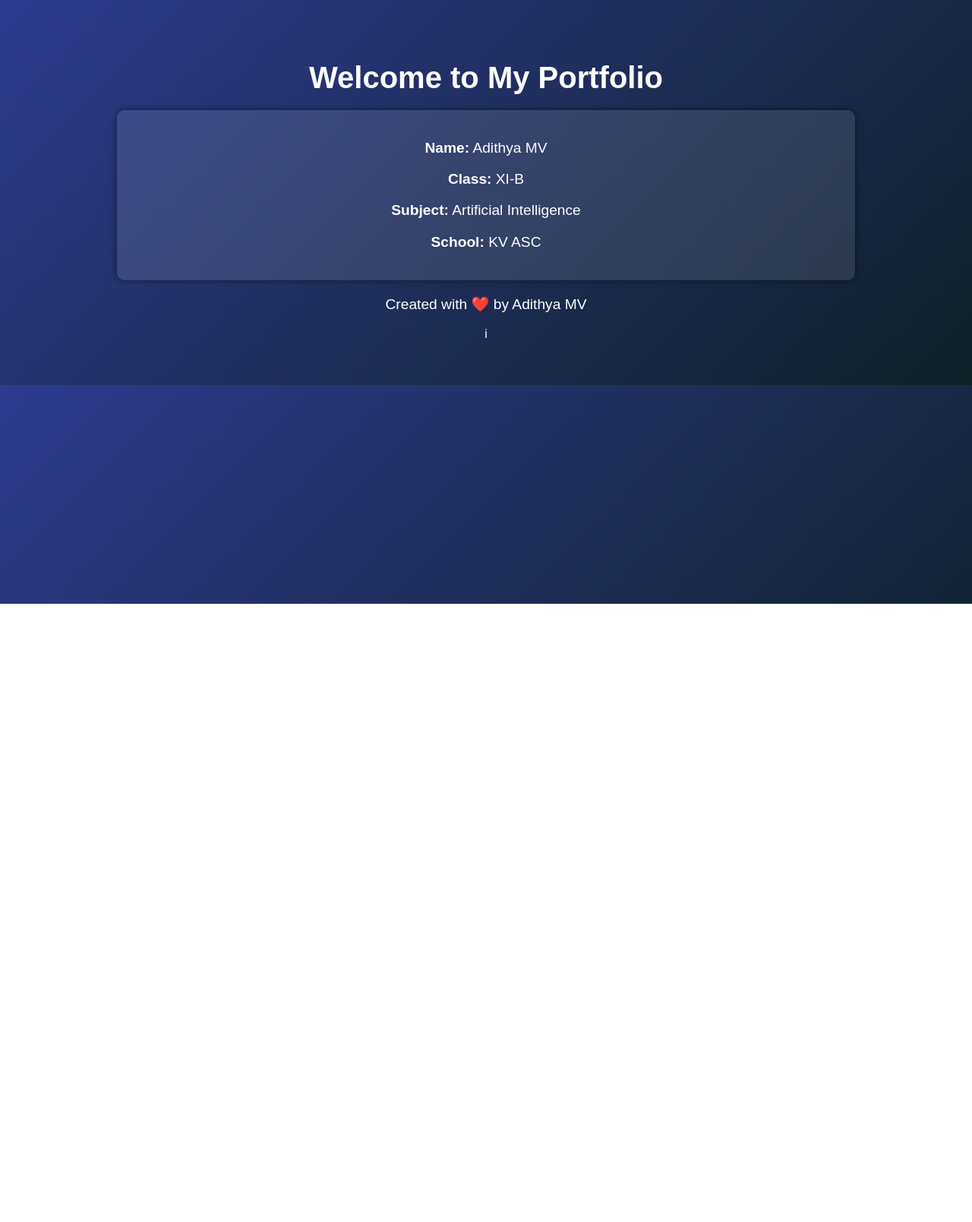
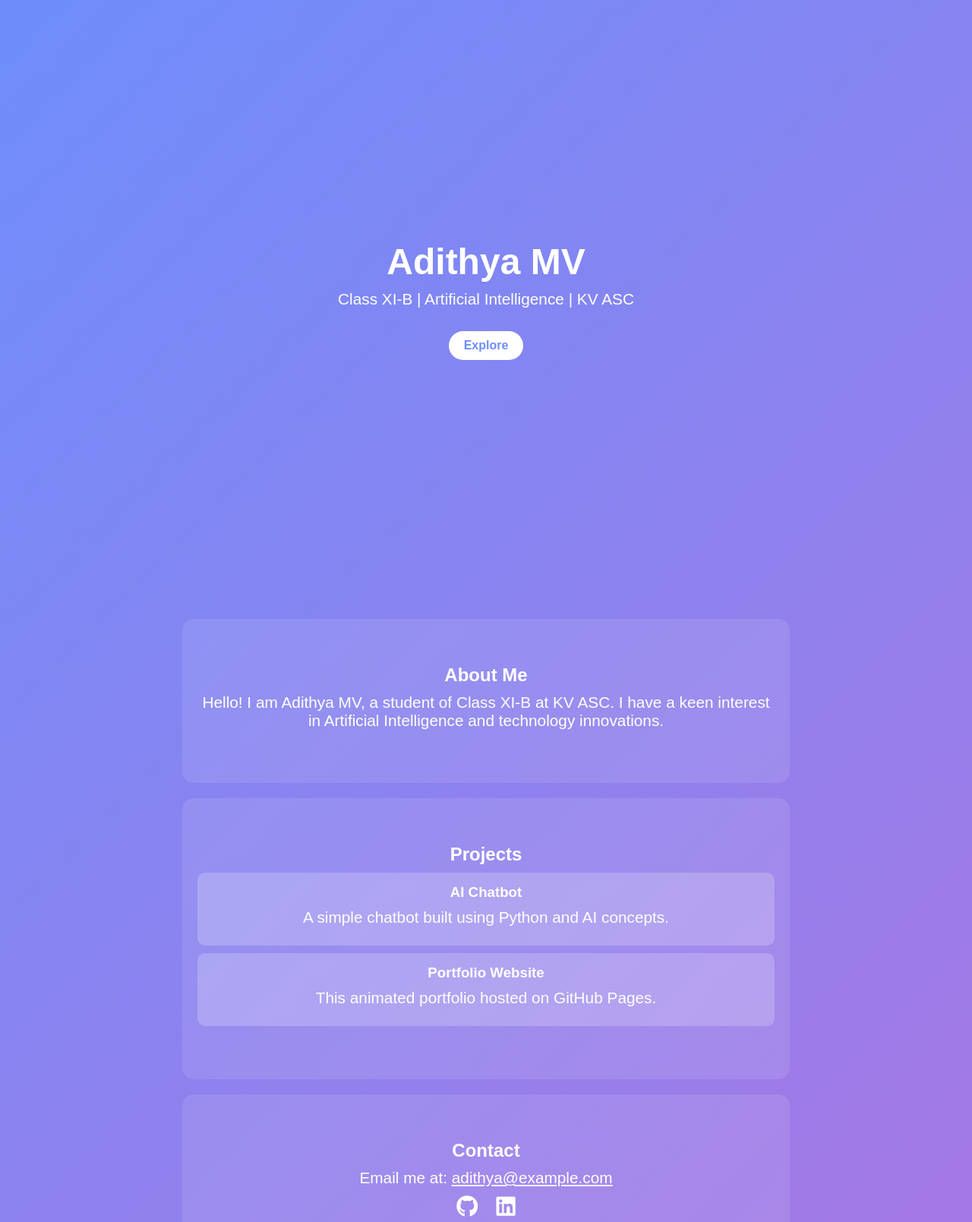
Before and after one commit to adithyamv1968-coder/yourusername.github.io, a plain HTML site: page index.html in a window 1280 px wide. Shown: the part 5-1614 px from the top of the page at 76% size. Before the commit the page ends 800 px from the top, so only its background shows below. Drawn offline with Linux system fonts and the light colour scheme.

Commit message:
Add files via upload

```diff
--- a/index.html
+++ b/index.html
@@ -5,40 +5,148 @@
     <meta name="viewport" content="width=device-width, initial-scale=1.0">
     <title>Adithya MV - Portfolio</title>
     <style>
+        * {
+            margin: 0;
+            padding: 0;
+            box-sizing: border-box;
+            font-family: 'Arial', sans-serif;
+        }
+
         body {
-            font-family: Arial, sans-serif;
-            background: linear-gradient(135deg, #2e3b8f, #0f2027);
+            background: linear-gradient(135deg, #6e8efb, #a777e3);
             color: #fff;
             text-align: center;
-            padding: 50px;
+            scroll-behavior: smooth;
         }
+
+        header {
+            height: 100vh;
+            display: flex;
+            justify-content: center;
+            align-items: center;
+            flex-direction: column;
+        }
+
         h1 {
-            font-size: 2.5em;
-            margin-bottom: 10px;
+            font-size: 3rem;
+            animation: fadeIn 2s forwards;
         }
+
         p {
-            font-size: 1.2em;
+            font-size: 1.3rem;
+            margin: 10px 0;
+            animation: fadeIn 2s forwards 1s;
         }
-        .card {
-            background: rgba(255, 255, 255, 0.1);
+
+        .btn {
+            display: inline-block;
+            padding: 10px 20px;
+            background: #fff;
+            color: #6e8efb;
+            border-radius: 25px;
+            text-decoration: none;
+            font-weight: bold;
+            transition: 0.3s;
+            margin-top: 20px;
+        }
+
+        .btn:hover {
+            background: #6e8efb;
+            color: #fff;
+        }
+
+        section {
+            padding: 60px 20px;
+            background: rgba(255,255,255,0.1);
+            margin: 20px auto;
+            border-radius: 15px;
+            width: 90%;
+            max-width: 800px;
+            animation: fadeUp 2s forwards;
+            opacity: 0;
+            transform: translateY(30px);
+        }
+
+        .project-card {
+            background: rgba(255,255,255,0.2);
+            margin: 10px 0;
+            padding: 15px;
+            border-radius: 10px;
+        }
+
+        .social-links a {
+            margin: 0 10px;
+            font-size: 1.8rem;
+            color: #fff;
+            transition: 0.3s;
+        }
+
+        .social-links a:hover {
+            color: #000;
+        }
+
+        footer {
             padding: 20px;
-            margin: 20px auto;
-            width: 80%;
-            border-radius: 10px;
-            box-shadow: 0 0 10px rgba(0,0,0,0.5);
+            font-size: 0.9rem;
+            opacity: 0.8;
         }
+
+        @keyframes fadeIn { to { opacity: 1; } }
+        @keyframes fadeUp { to { opacity: 1; transform: translateY(0); } }
     </style>
+    <link href="https://cdnjs.cloudflare.com/ajax/libs/font-awesome/6.0.0-beta3/css/all.min.css" rel="stylesheet">
 </head>
 <body>
-    <h1>Welcome to My Portfolio</h1>
-    <div class="card">
-        <p><strong>Name:</strong> Adithya MV</p>
-        <p><strong>Class:</strong> XI-B</p>
-        <p><strong>Subject:</strong> Artificial Intelligence</p>
-        <p><strong>School:</strong> KV ASC</p>
-    </div>
+    <header>
+        <h1>Adithya MV</h1>
+        <p>Class XI-B | Artificial Intelligence | KV ASC</p>
+        <a href="#about" class="btn">Explore</a>
+    </header>
+
+    <section id="about">
+        <h2>About Me</h2>
+        <p>Hello! I am Adithya MV, a student of Class XI-B at KV ASC. I have a keen interest in Artificial Intelligence and technology innovations.</p>
+    </section>
+
+    <section id="projects">
+        <h2>Projects</h2>
+        <div class="project-card">
+            <h3>AI Chatbot</h3>
+            <p>A simple chatbot built using Python and AI concepts.</p>
+        </div>
+        <div class="project-card">
+            <h3>Portfolio Website</h3>
+            <p>This animated portfolio hosted on GitHub Pages.</p>
+        </div>
+    </section>
+
+    <section id="contact">
+        <h2>Contact</h2>
+        <p>Email me at: <a href="mailto:adithya@example.com" style="color: #fff; text-decoration: underline;">adithya@example.com</a></p>
+        <div class="social-links">
+            <a href="https://github.com/adithyamv1968-coder" target="_blank"><i class="fab fa-github"></i></a>
+            <a href="https://linkedin.com" target="_blank"><i class="fab fa-linkedin"></i></a>
+        </div>
+    </section>
+
     <footer>
-        <p>Created with ❤️ by Adithya MV</p>
+        <p>&copy; 2025 Adithya MV | Animated Portfolio</p>
     </footer>
+
+    <script>
+        document.addEventListener('DOMContentLoaded', () => {
+            const sections = document.querySelectorAll('section');
+            const observer = new IntersectionObserver(entries => {
+                entries.forEach(entry => {
+                    if (entry.isIntersecting) {
+                        entry.target.style.opacity = '1';
+                        entry.target.style.transform = 'translateY(0)';
+                    }
+                });
+            }, { threshold: 0.1 });
+
+            sections.forEach(section => observer.observe(section));
+        });
+    </script>
 </body>
-</html>i
+</html>
```
